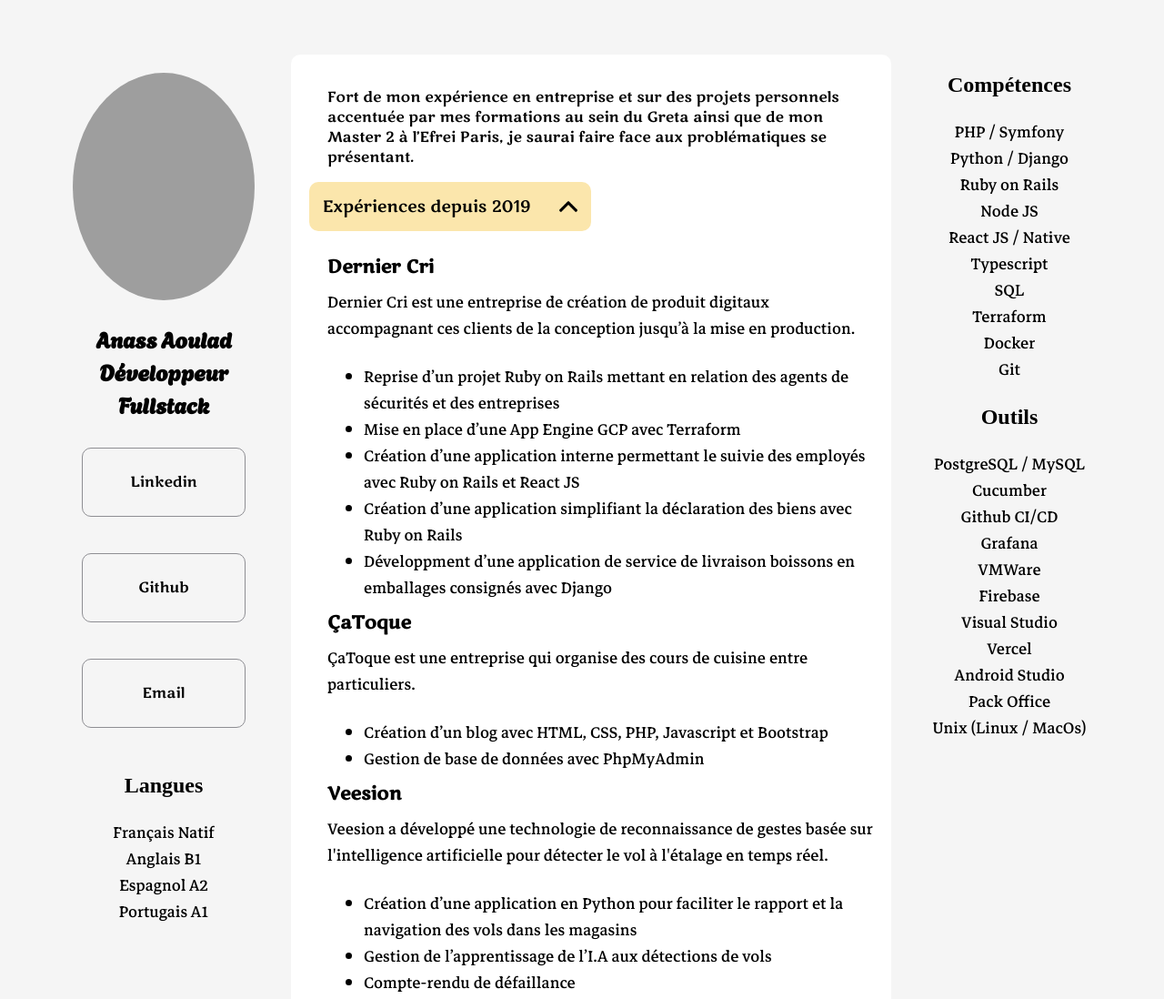
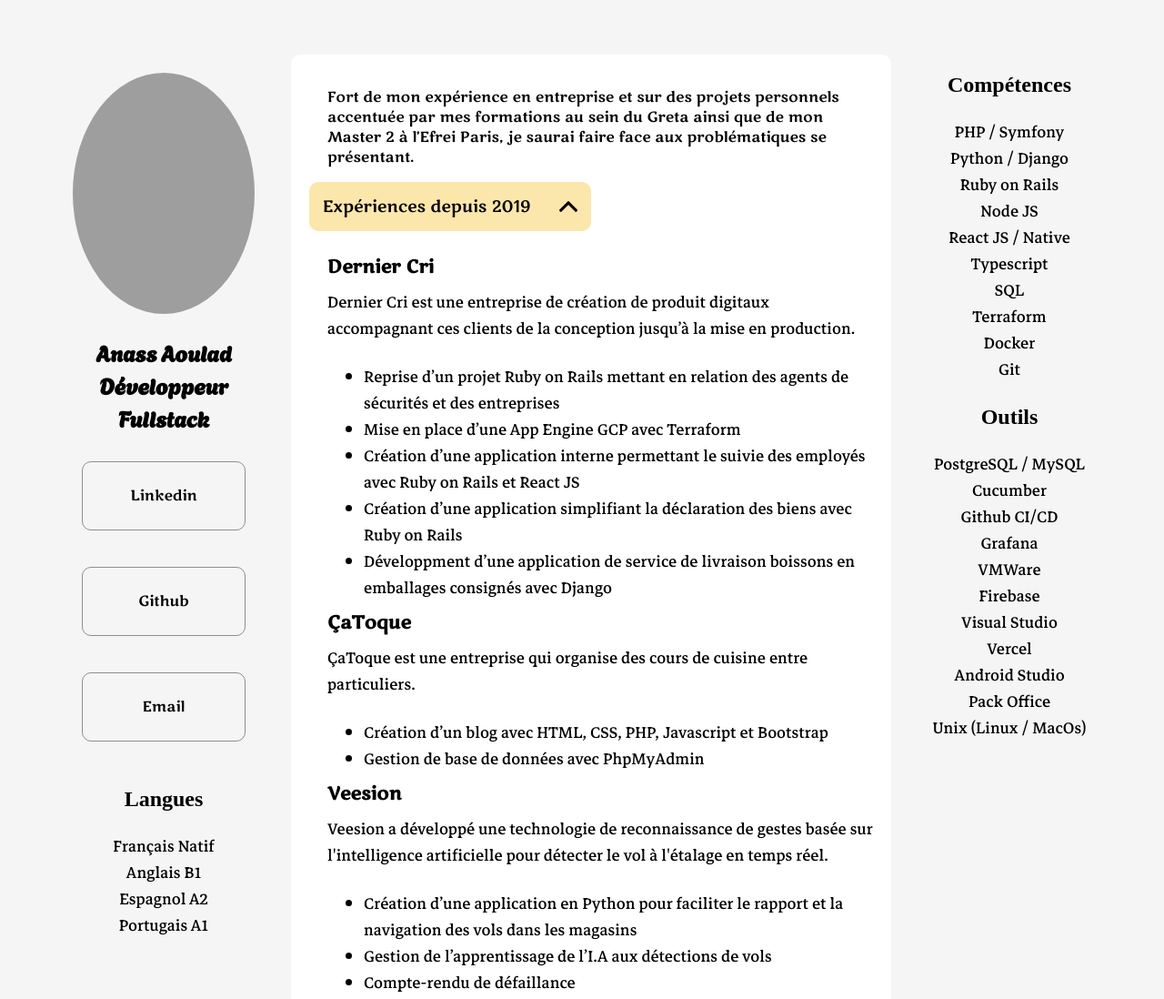
Before and after one commit to AnassAoulad/anassaoulad.github.io, a website built with Vite: page index.html in a window 1280 px wide. Shown: the top 1098 px of the page at 91% size. Built offline with nearby package versions, Linux system fonts and the light colour scheme; grey boxes are pictures that could not be loaded.

Commit message:
Change picture's size

```diff
--- a/index.css
+++ b/index.css
@@ -57,7 +57,7 @@ a {
   img {
     border-radius: 50%;
     width: 200px;
-    height: 250px;
+    height: 265px;
     margin: 20px;
   }
 }
```
